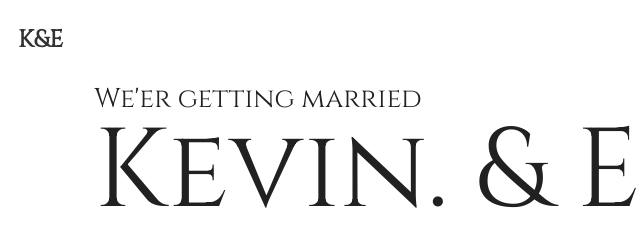
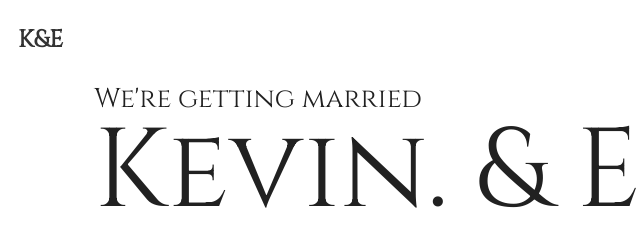
Before and after one commit to kevsoli/wedding, a plain HTML site: page index.html in a window 1280 px wide. Shown: the top 240 px of the page, 2-642 px from the left. Drawn offline with Linux system fonts and the light colour scheme; no server answers.

Commit message:
Updated text

```diff
--- a/index.html
+++ b/index.html
@@ -27,7 +27,7 @@
 
 
     <div class="home hz-margin">
-        <h3>We'er getting married</h3>
+        <h3>We're getting married</h3>
         <h1>Kevin. & Eunice.</h1>
         <div class="container-out">
 
```
